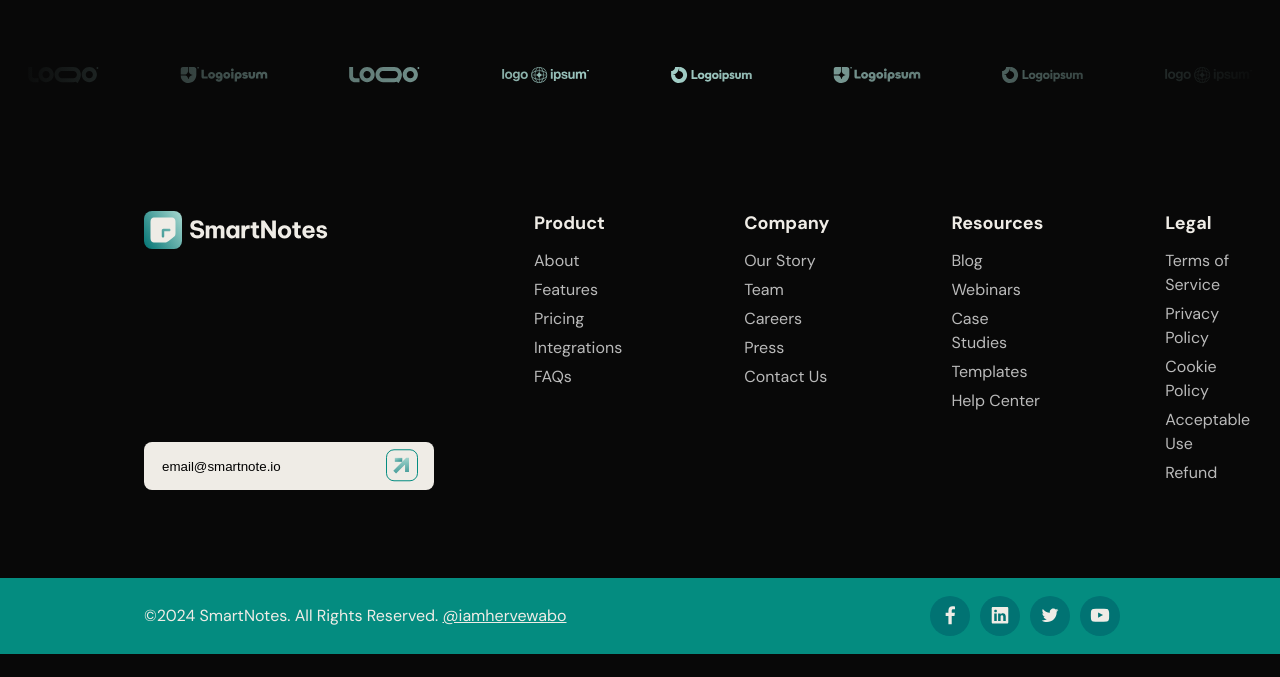
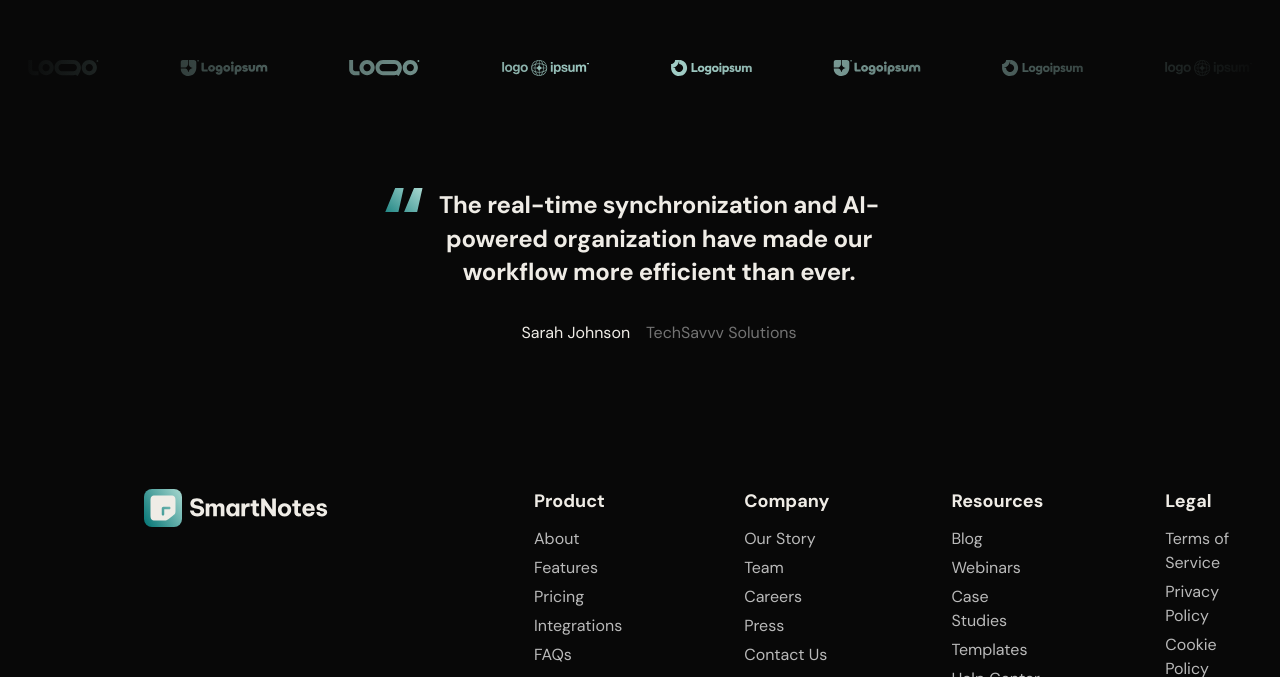
Before and after one commit to aaaaaaaalesha/smart-notes-landing, a website: page src/index.html in a window 1280 px wide. Shown: the part 836-1513 px from the top of the page. Before the commit the page ends 1490 px from the top, so only its background shows below. Drawn offline with Linux system fonts and the light colour scheme.

Commit message:
feat: testimonial section added

```diff
--- a/src/css/style.css
+++ b/src/css/style.css
@@ -13,7 +13,9 @@
 
 h1 {
     line-height: 106%;
-    letter-spacing: -1px;
+    letter-spacing: -0.01em;
+    width: 670px;
+    font-style: normal;
     font-size: 59px;
 }
 
@@ -230,6 +232,55 @@
     }
 }
 
+#testimonial {
+    .testimonial-section__inner {
+        display: flex;
+        flex-direction: row;
+        justify-content: center;
+        padding: 64px 484px;
+
+        .quote-logo {
+            display: flex;
+            align-items: flex-start;
+        }
+
+        .quote-container {
+            display: flex;
+            flex-direction: column;
+            align-items: center;
+
+            h2 {
+                display: flex;
+                align-items: center;
+                justify-content: center;
+
+                width: 472px;
+                line-height: 140%;
+                letter-spacing: -0.01em;
+                text-align: center;
+                font-size: 24px;
+                font-weight: bold;
+                font-style: normal;
+            }
+
+            .quote-author {
+                display: flex;
+                flex-direction: row;
+                gap: 16px;
+
+                padding-top: 32px;
+                line-height: 150%;
+                font-size: 16px;
+
+                .quote-author__company {
+                    color: #737373;
+                    background-blend-mode: normal;
+                }
+            }
+        }
+    }
+}
+
 #footer {
     .info-container {
         display: flex;
--- a/src/index.html
+++ b/src/index.html
@@ -38,8 +38,8 @@
         <div class="hero-subcontainer">
             <div class="hero-text">
                 <h1>
-                    <strong>Intelligent</strong> cloud-based <br>
-                    <strong>note-taking</strong> and <br>
+                    <strong>Intelligent</strong> cloud-based
+                    <strong>note-taking</strong> and
                     collaboration tool
                 </h1>
                 <div class="text-wrapper">
@@ -97,6 +97,29 @@
     </div>
     <div class="gradient-cover">
         <img src="img/shapes/logos-gradient-cover.svg" alt="logos-gradient-cover">
+    </div>
+</section>
+
+<section class="testimonial" id="testimonial">
+    <div class="testimonial-section__inner">
+        <div class="quote-logo">
+            <img src="img/quote.svg" alt="quote-logo">
+        </div>
+        <div class="quote-container">
+            <h2>
+                The real-time synchronization and AI-
+                powered organization have made our
+                workflow more efficient than ever.
+            </h2>
+            <div class="quote-author">
+                <div class="quote-author__name">
+                    Sarah Johnson
+                </div>
+                <div class="quote-author__company">
+                    TechSavvv Solutions
+                </div>
+            </div>
+        </div>
     </div>
 </section>
 
```
Also changed, not shown: src/img/quote.svg (added).
